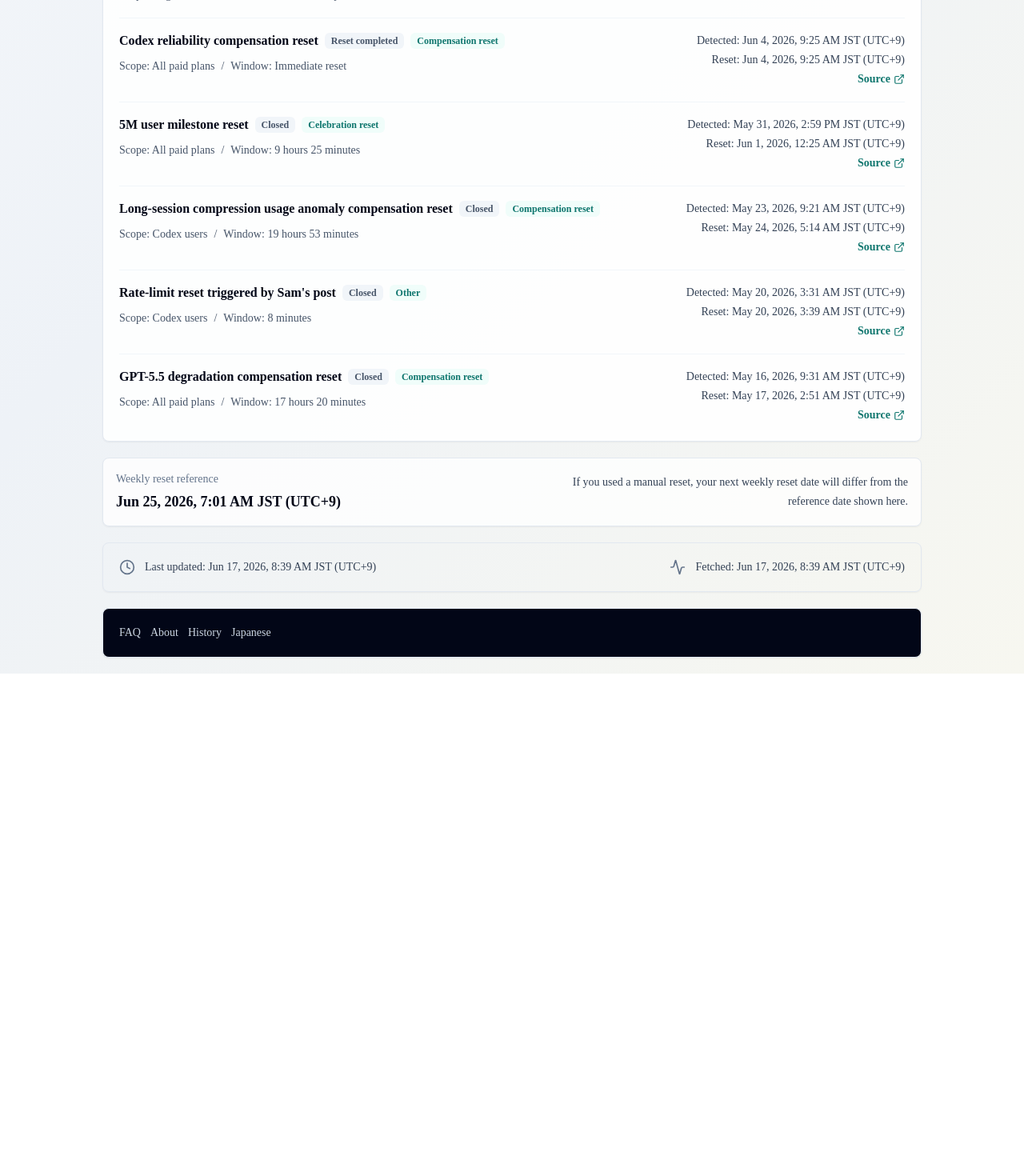
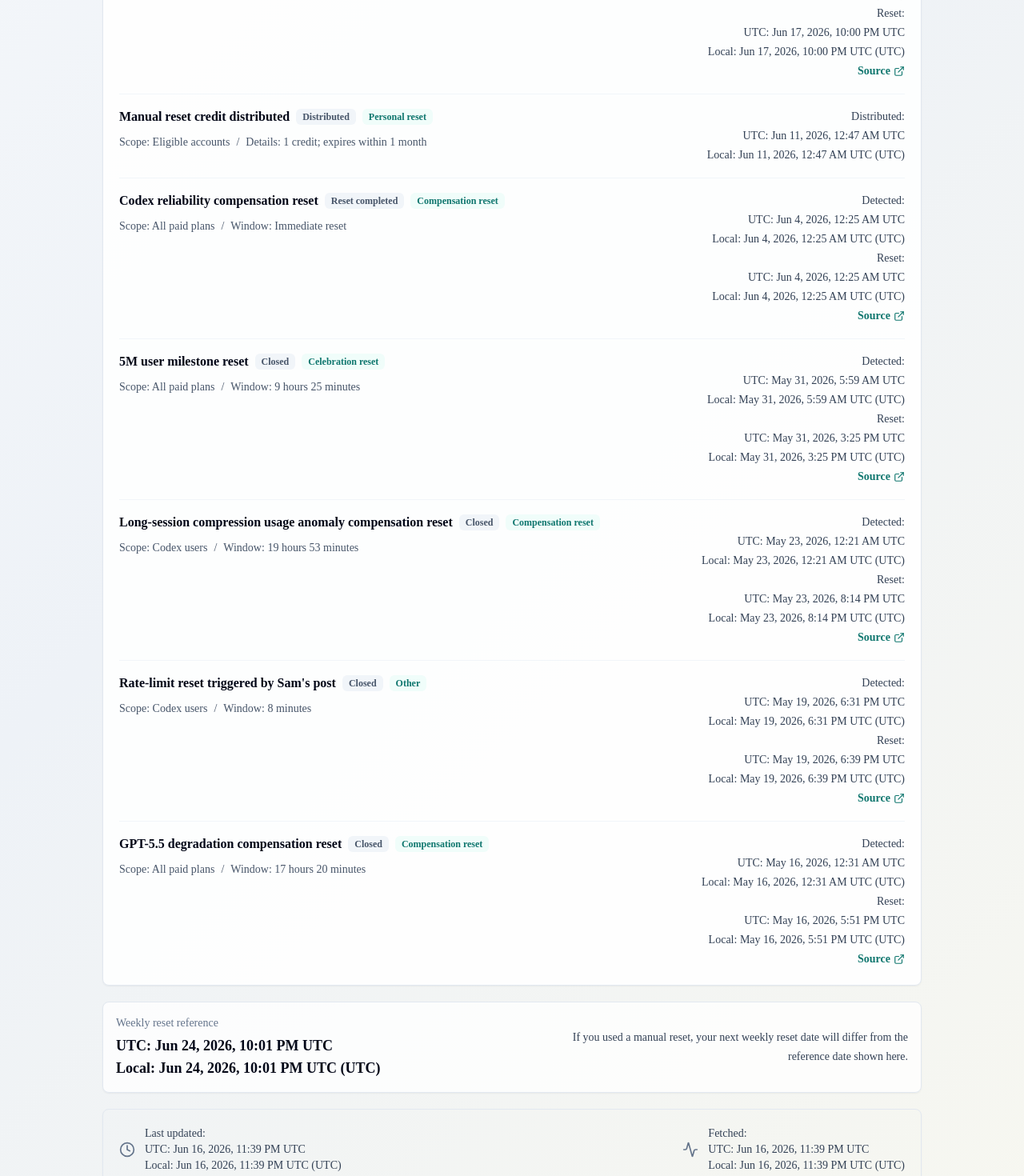
Before and after one commit to gussuri/codex-reset-observatory, a Next.js app: page /en in a window 1280 px wide. Shown: the part 1160-2630 px from the top of the page at 80% size. Before the commit the page ends 2002 px from the top, so only its background shows below. Built offline with nearby package versions, Linux system fonts and the light colour scheme; no server answers.

Commit message:
Localize English reset times

```diff
--- a/app/en/history/page.tsx
+++ b/app/en/history/page.tsx
@@ -6,10 +6,8 @@
   isSafeHttpUrl,
 } from "@/lib/radar";
 import { fetchCurrentRadarData } from "@/lib/radarFetch";
-import {
-  formatEnglishDateTime,
-  translateHistoryText,
-} from "@/components/EnglishRadarDashboard";
+import { translateHistoryText } from "@/components/EnglishRadarDashboard";
+import { LocalizedDateTime } from "@/components/LocalizedDateTime";
 
 export const metadata: Metadata = {
   applicationName: "Codex Reset Observatory",
@@ -119,13 +117,13 @@
                     {item.signalLabel ? (
                       <p>
                         {translateHistoryText(item.signalLabel)}:{" "}
-                        {formatEnglishDateTime(item.signalAt)}
+                        <LocalizedDateTime value={item.signalAt} />
                       </p>
                     ) : null}
                     {item.resetAt || item.resetLabel ? (
                       <p>
                         {translateHistoryText(item.resetLabel)}:{" "}
-                        {formatEnglishDateTime(item.resetAt)}
+                        <LocalizedDateTime value={item.resetAt} />
                       </p>
                     ) : null}
                     {isSafeHttpUrl(item.source) ? (
--- a/components/EnglishRadarDashboard.tsx
+++ b/components/EnglishRadarDashboard.tsx
@@ -9,12 +9,14 @@
   Sparkles,
 } from "lucide-react";
 import Link from "next/link";
+import type { ReactNode } from "react";
 import {
   RadarData,
   getRadarViewModel,
   isSafeHttpUrl,
   probabilityToPercent,
 } from "@/lib/radar";
+import { LocalizedDateTime } from "@/components/LocalizedDateTime";
 
 export function EnglishRadarDashboard({
   data,
@@ -87,7 +89,7 @@
                   Scheduled reset time
                 </dt>
                 <dd className="mt-1 text-2xl font-semibold leading-tight text-slate-950">
-                  {formatEnglishDateTime(viewModel.activeWindow.expectedAt)}
+                  <LocalizedDateTime value={viewModel.activeWindow.expectedAt} />
                 </dd>
               </div>
               <MiniInfo
@@ -158,7 +160,7 @@
               />
               <InfoRow
                 label="Reset time"
-                value={formatEnglishDateTime(viewModel.latestWindow.closedAt)}
+                value={<LocalizedDateTime value={viewModel.latestWindow.closedAt} />}
               />
               <InfoRow
                 label="Window length"
@@ -216,13 +218,13 @@
                   {item.signalLabel ? (
                     <p>
                       {translateHistoryText(item.signalLabel)}:{" "}
-                      {formatEnglishDateTime(item.signalAt)}
+                      <LocalizedDateTime value={item.signalAt} />
                     </p>
                   ) : null}
                   {item.resetAt || item.resetLabel ? (
                     <p>
                       {translateHistoryText(item.resetLabel)}:{" "}
-                      {formatEnglishDateTime(item.resetAt)}
+                      <LocalizedDateTime value={item.resetAt} />
                     </p>
                   ) : null}
                   {isSafeHttpUrl(item.source) ? (
@@ -249,7 +251,7 @@
                 Weekly reset reference
               </p>
               <h2 className="mt-1 text-lg font-semibold text-slate-950">
-                {formatEnglishDateTime(viewModel.regularResetForecast.expectedAt)}
+                <LocalizedDateTime value={viewModel.regularResetForecast.expectedAt} />
               </h2>
             </div>
             <p className="text-sm leading-6 sm:max-w-md sm:text-right">
@@ -263,11 +265,16 @@
           <div className="flex flex-col gap-4 sm:flex-row sm:items-center sm:justify-between">
             <div className="flex items-center gap-3 text-sm text-slate-700">
               <Clock className="h-5 w-5 text-slate-500" />
-              <span>Last updated: {formatEnglishDateTime(viewModel.lastUpdated)}</span>
+              <span>
+                Last updated:{" "}
+                <LocalizedDateTime value={viewModel.lastUpdated} />
+              </span>
             </div>
             <div className="flex items-center gap-3 text-sm text-slate-700">
               <Activity className="h-5 w-5 text-slate-500" />
-              <span>Fetched: {formatEnglishDateTime(fetchedAt)}</span>
+              <span>
+                Fetched: <LocalizedDateTime value={fetchedAt} />
+              </span>
             </div>
           </div>
         </section>
@@ -352,7 +359,13 @@
   );
 }
 
-function InfoRow({ label, value }: { label: string; value: string }) {
+function InfoRow({
+  label,
+  value,
+}: {
+  label: string;
+  value: ReactNode;
+}) {
   return (
     <div className="flex flex-col gap-1 border-t border-slate-100 pt-4 sm:flex-row sm:items-start sm:justify-between sm:gap-6">
       <dt className="text-sm font-medium text-slate-500">{label}</dt>
@@ -405,29 +418,6 @@
   }
 
   return `${Math.min(100, Math.max(0, Math.round(probability * 100)))}%`;
-}
-
-export function formatEnglishDateTime(value: string | null | undefined) {
-  if (!value) {
-    return "Unknown";
-  }
-
-  const date = new Date(value);
-
-  if (Number.isNaN(date.getTime())) {
-    return value;
-  }
-
-  const formatted = new Intl.DateTimeFormat("en-US", {
-    year: "numeric",
-    month: "short",
-    day: "numeric",
-    hour: "numeric",
-    minute: "2-digit",
-    timeZone: "Asia/Tokyo",
-  }).format(date);
-
-  return `${formatted} JST (UTC+9)`;
 }
 
 function translateExpectation(value: string) {
--- /dev/null
+++ b/components/LocalizedDateTime.tsx
@@ -0,0 +1,59 @@
+"use client";
+
+import { useEffect, useMemo, useState } from "react";
+
+type LocalizedDateTimeProps = {
+  value: string | null | undefined;
+  className?: string;
+};
+
+export function LocalizedDateTime({ value, className }: LocalizedDateTimeProps) {
+  const [timeZone, setTimeZone] = useState<string | null>(null);
+  const date = useMemo(() => parseDate(value), [value]);
+
+  useEffect(() => {
+    setTimeZone(Intl.DateTimeFormat().resolvedOptions().timeZone ?? null);
+  }, []);
+
+  if (!value) {
+    return <span className={className}>Unknown</span>;
+  }
+
+  if (!date) {
+    return <span className={className}>{value}</span>;
+  }
+
+  const utc = formatDateTimeInZone(date, "UTC");
+  const local = timeZone ? formatDateTimeInZone(date, timeZone) : null;
+
+  return (
+    <span className={className}>
+      <span className="block">UTC: {utc}</span>
+      <span className="block">
+        Local: {local ?? "Detecting time zone..."}
+        {timeZone ? ` (${timeZone})` : ""}
+      </span>
+    </span>
+  );
+}
+
+function parseDate(value: string | null | undefined) {
+  if (!value) {
+    return null;
+  }
+
+  const date = new Date(value);
+  return Number.isNaN(date.getTime()) ? null : date;
+}
+
+function formatDateTimeInZone(date: Date, timeZone: string) {
+  return new Intl.DateTimeFormat("en-US", {
+    year: "numeric",
+    month: "short",
+    day: "numeric",
+    hour: "numeric",
+    minute: "2-digit",
+    timeZone,
+    timeZoneName: "short",
+  }).format(date);
+}
```
